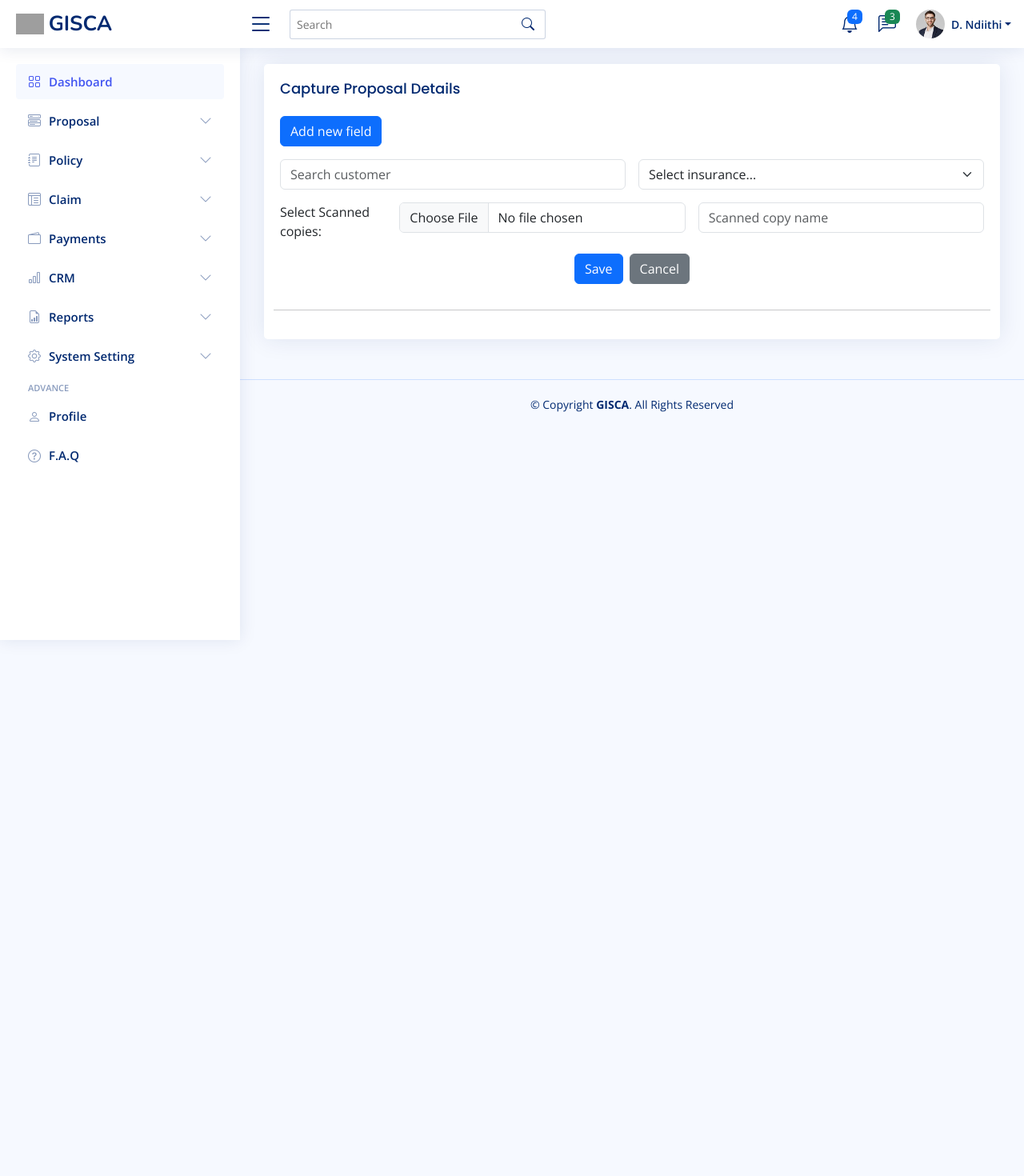
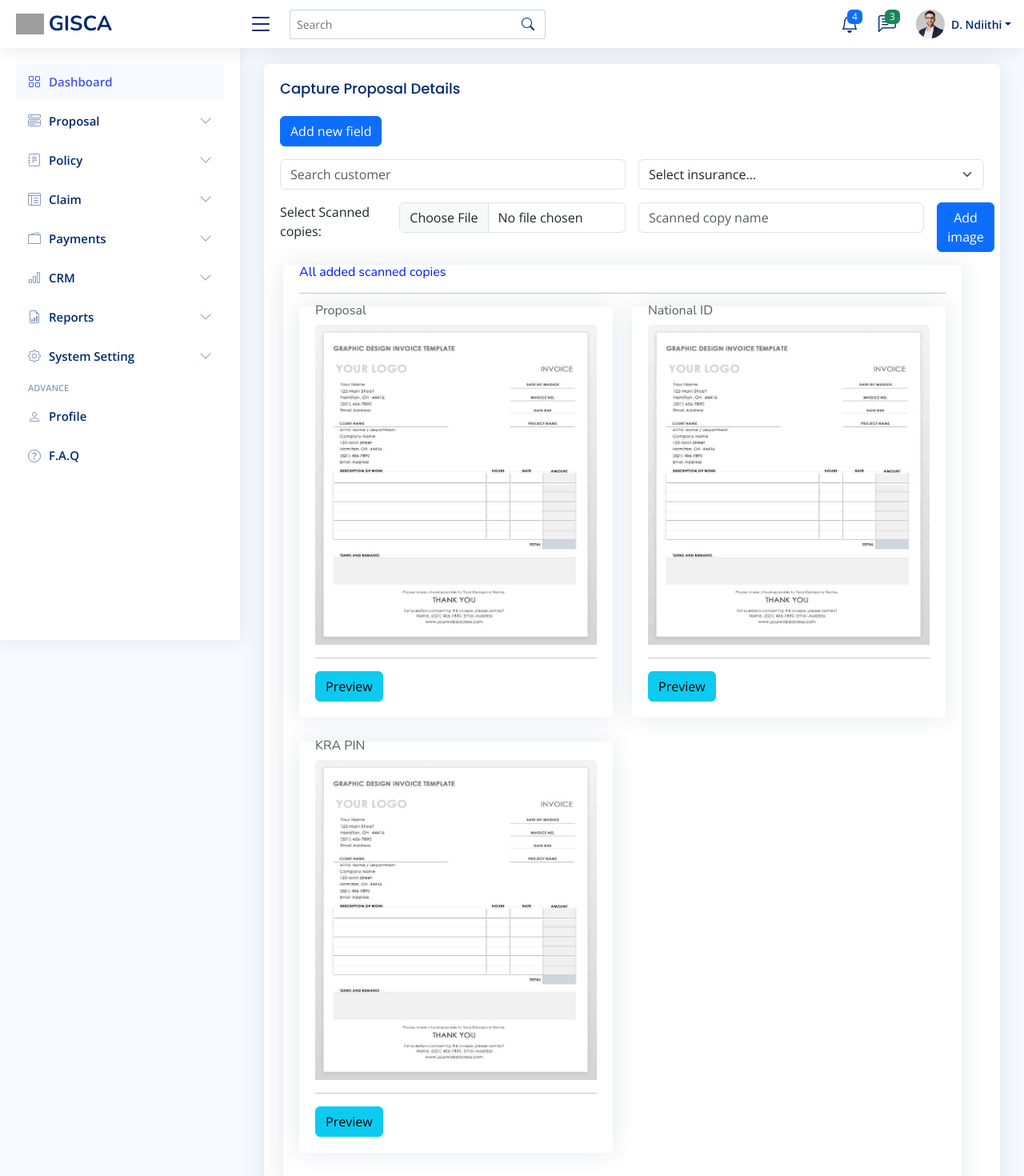
Before and after one commit to General-Insurance-Soft/tchalla, a Next.js app: page /page/proposal/capture in a window 1280 px wide. Shown: the top 1470 px of the page at 80% size. Before the commit the page ends 800 px from the top, so only its background shows below. Built offline with nearby package versions, Linux system fonts and the light colour scheme; grey boxes are pictures that could not be loaded.

Commit message:
multiple scanned copies

```diff
--- a/app/page/proposal/capture/page.js
+++ b/app/page/proposal/capture/page.js
@@ -1,4 +1,5 @@
 import DataPointModal from "../../../lib/utils/data_point_modal";
+import Image from 'next/image';
 
 export default function Page() {
     return (
@@ -27,12 +28,104 @@ export default function Page() {
                     <div className="col-md-2">
                         <label for="img">Select Scanned copies:</label>
                     </div>
-                    <div className="col-md-5">
+                    <div className="col-md-4">
                         <input type="file" id="img" name="img" accept="image/*" className="form-control" />
                     </div>
                     <div className="col-md-5">
                         <input type="text" className="form-control" placeholder="Scanned copy name" />
                     </div>
+                    <div className="col-md-1">
+                        <button type="button" className="btn btn-primary">Add image</button>
+                    </div>
+
+
+
+                    <div className="row mt-3">
+
+                        <div className="col-sm-12">
+
+                            <div className="card">
+                                <div className="card-body">
+                                    <h6 className="tc-card-header">All added scanned copies</h6>
+                                    <hr />
+
+                                    <div className='row'>
+                                        {/* Template */}
+                                        <div className="col-sm-6">
+
+                                            <div className="card">
+                                                <div className="card-body">
+
+                                                    <h6 class="card-subtitle mb-2 text-muted">Proposal</h6>
+                                                    <Image
+                                                        src="/img/receipt_template.jpg"
+                                                        // layout="responsive"
+                                                        width={200}  // Aspect ratio width
+                                                        height={400}  // Aspect ratio height
+                                                        className="card-img-top"
+                                                        alt="receipt template"
+                                                    />
+                                                    <hr />
+                                                    <p class="card-text"><a class="btn btn-info">Preview</a></p>
+                                                </div>
+                                            </div>
+                                        </div>
+                                        {/* Template */}
+
+                                        {/* Template */}
+                                        <div className="col-sm-6">
+
+                                            <div className="card">
+                                                <div className="card-body">
+
+                                                    <h6 class="card-subtitle mb-2 text-muted">National ID</h6>
+                                                    <Image
+                                                        src="/img/receipt_template.jpg"
+                                                        // layout="responsive"
+                                                        width={200}  // Aspect ratio width
+                                                        height={400}  // Aspect ratio height
+                                                        className="card-img-top"
+                                                        alt="receipt template"
+                                                    />
+                                                    <hr />
+                                                    <p class="card-text"><a class="btn btn-info">Preview</a></p>
+                                                </div>
+                                            </div>
+                                        </div>
+                                        {/* Template */}
+
+
+                                        {/* Template */}
+                                        <div className="col-sm-6">
+
+                                            <div className="card">
+                                                <div className="card-body">
+
+                                                    <h6 class="card-subtitle mb-2 text-muted">KRA PIN</h6>
+                                                    <Image
+                                                        src="/img/receipt_template.jpg"
+                                                        // layout="responsive"
+                                                        width={200}  // Aspect ratio width
+                                                        height={400}  // Aspect ratio height
+                                                        className="card-img-top"
+                                                        alt="receipt template"
+                                                    />
+                                                    <hr />
+                                                    <p class="card-text"><a class="btn btn-info">Preview</a></p>
+                                                </div>
+                                            </div>
+                                        </div>
+                                        {/* Template */}
+
+                                    </div>
+
+                                </div>
+                            </div>
+                        </div>
+                    </div>
+
+
+
 
                     <div className="text-center mb-3">
                         <div className="d-flex justify-content-center">
```
Also changed, not shown: 1 other file (tests, documents, lock files or other folders).
